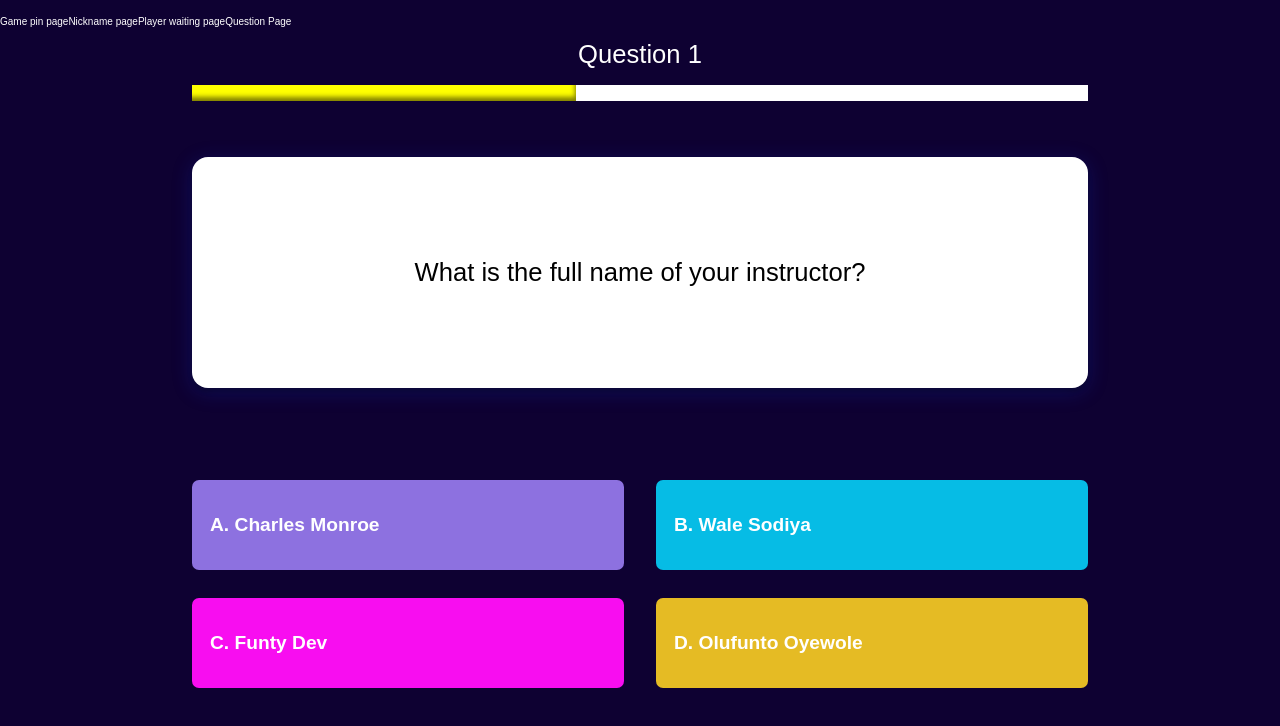
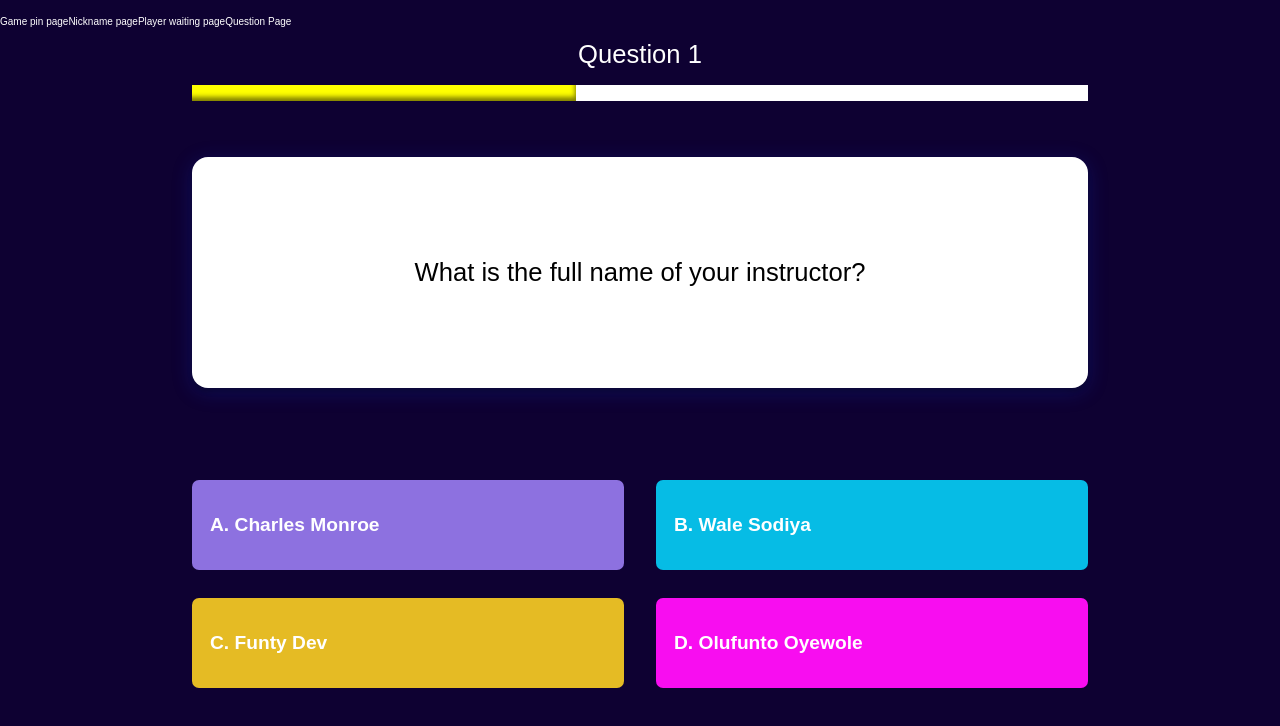
Before and after one commit to mr-funtor/class-kahoot, a React (Vite) app: page /questions in a window 1280 px wide. Shown: the top 726 px of the page. Built offline with nearby package versions, Linux system fonts and the light colour scheme; a web font is replaced by a local one.

Commit message:
adjustment to colors

```diff
--- a/src/pages/QuestionPage/options.js
+++ b/src/pages/QuestionPage/options.js
@@ -13,12 +13,12 @@ const options = [
   {
     id: "C.",
     value: "C. Funty Dev",
-    backgroundColor: `${style.pink}`,
+    backgroundColor: `${style.yellow}`,
   },
   {
     id: "D.",
     value: "D. Olufunto Oyewole",
-    backgroundColor: `${style.yellow}`,
+    backgroundColor: `${style.pink}`,
   },
 ];
 export default options;
```
